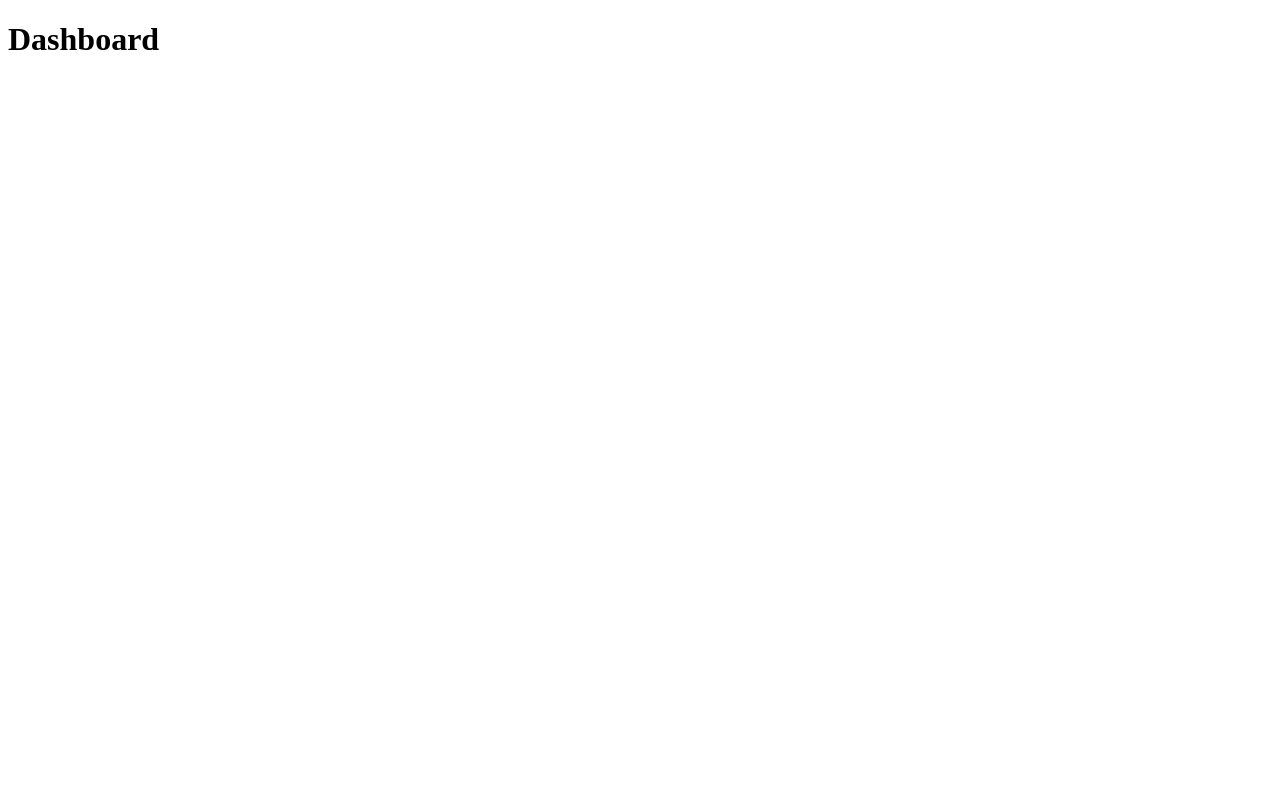
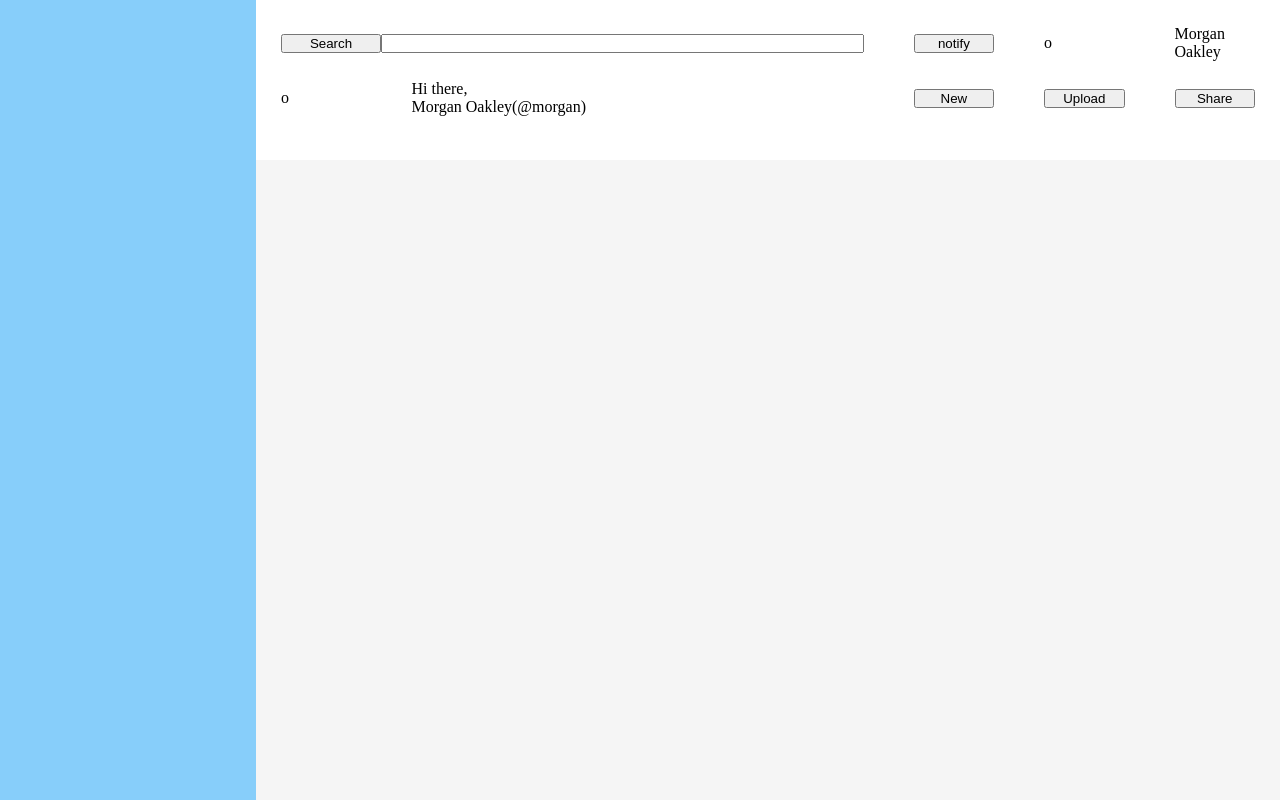
Before and after one commit to Hyacinthum-Polypus/odin-admin-dashboard, a plain HTML site: page index.html in a window 1280 px wide. Drawn offline with Linux system fonts and the light colour scheme.

Commit message:
Update index.html to include header content. Add header grid styling.

```diff
--- a/index.html
+++ b/index.html
@@ -7,6 +7,26 @@
     </head>
 
     <body>
-        <h1>Dashboard</h1>
+        <div class="container">
+            <header>
+                <form action="#" method="post">
+                    <button type="submit">Search</button>
+                    <input type="text" id="search-bar">
+                </form>
+                <button class="notification-icon">notify</button>
+                <span class="user-pfp">o</span>
+                <span class="user-name">Morgan Oakley</span>
+                <span class="header-bottom user-pfp">o</span>
+                <span class="header-bottom welcome-message">Hi there,</span>
+                <span class="header-bottom user-name">Morgan Oakley(@morgan)</span>
+                <button class="header-bottom button-new">New</button>
+                <button class="header-bottom button-upload">Upload</button>
+                <button class="header-bottom button-Share">Share</button>
+            </header>
+            <aside>
+            </aside>
+            <main>
+            </main>
+        </div>
     </body>
 </html>
--- a/style.css
+++ b/style.css
@@ -0,0 +1,67 @@
+* {
+    padding: 0;
+    margin: 0;
+}
+
+.container {
+    width: 100vw;
+    height: 100vh;
+
+    display: grid;
+    grid-template-columns: 1fr 4fr;
+    grid-template-rows: 1fr 4fr;
+    grid-template-areas:
+        "sidebar header"
+        "sidebar main";
+}
+
+header {
+    grid-area: header;
+    padding:25px;
+
+    display: grid;
+    grid-template-columns: 1fr 1fr 4fr 1fr 1fr 1fr;
+    grid-template-rows: 1fr 1fr 1fr;
+    align-items: center;;
+    column-gap: 50px;
+}
+
+header form {
+    display: grid;
+    grid-template-columns: 100px 1fr;
+}
+
+.header-bottom {
+    grid-row: span 2;
+}
+
+.header-bottom.welcome-message, .header-bottom.user-name {
+    grid-column: 2 / 4;
+}
+
+.header-bottom.welcome-message {
+    grid-row: 2;
+    align-self: flex-end;
+}
+
+.header-bottom.user-name {
+    grid-row: 3;
+    align-self: flex-start;
+}
+
+header form {
+    grid-column-start: 1;
+    grid-column-end: 4
+}
+
+aside {
+    grid-area: sidebar;
+
+    background-color: lightskyblue;
+}
+
+main {
+    grid-area: main;
+
+    background-color: whitesmoke;
+}
```
